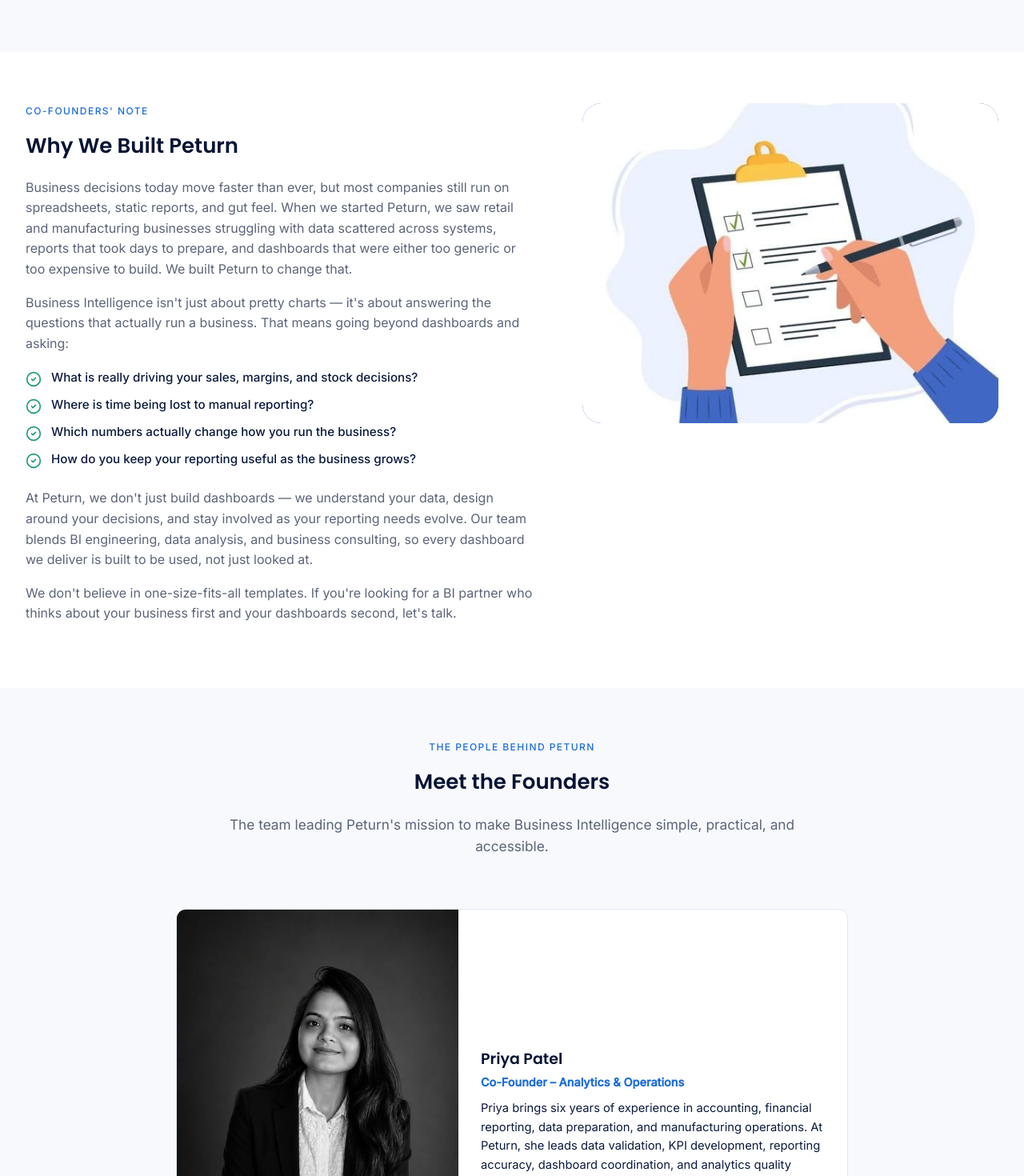
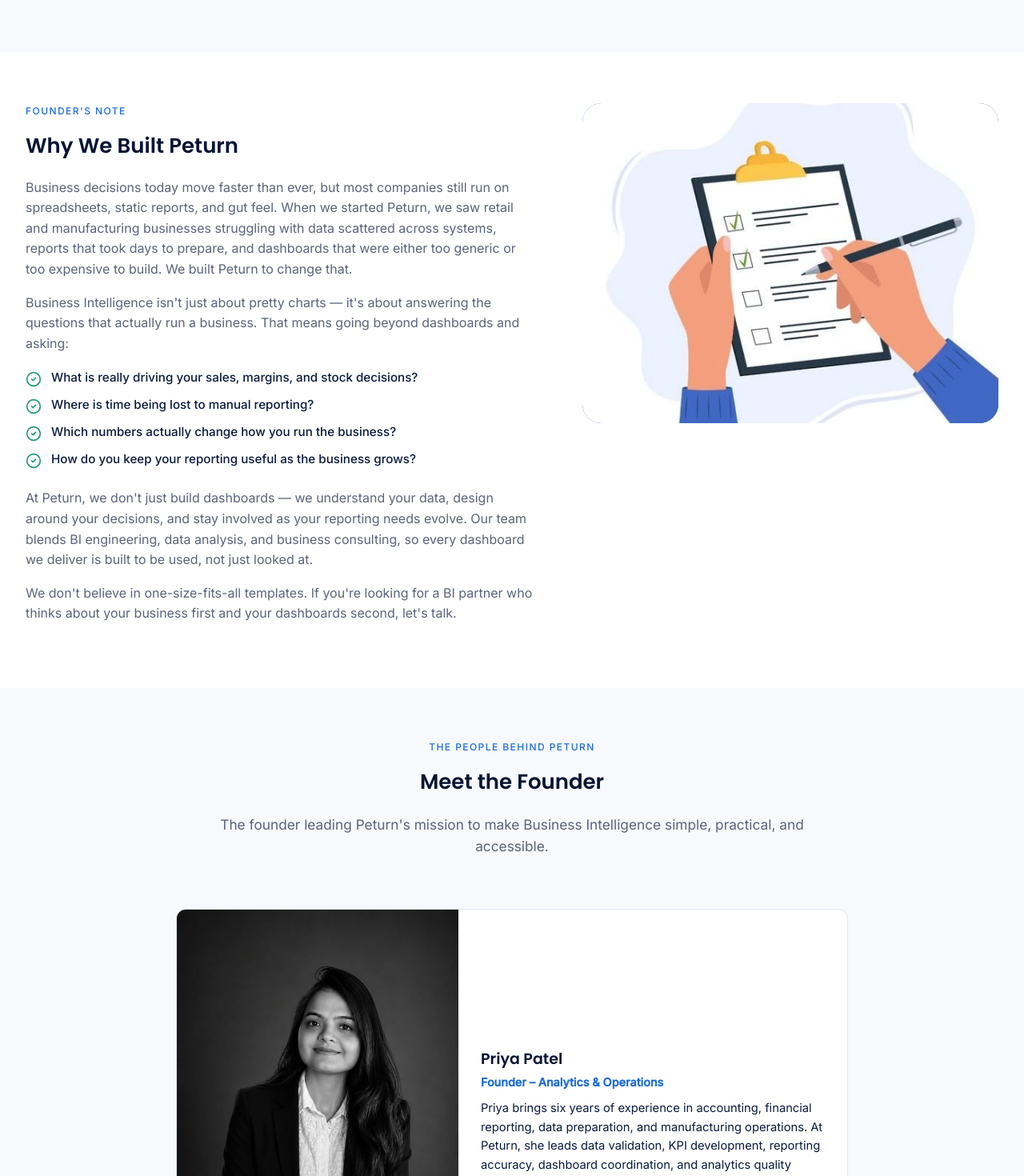
Before and after one commit to HiteshDave1602/peturn-website, a Next.js app: page /about in a window 1280 px wide. Shown: the part 1540-3010 px from the top of the page at 80% size. Built offline with nearby package versions, Linux system fonts and the light colour scheme.

Commit message:
updated changes

```diff
--- a/components/AboutPageContent.tsx
+++ b/components/AboutPageContent.tsx
@@ -22,7 +22,7 @@
 const founders = [
   {
     name: "Priya Patel",
-    role: "Co-Founder – Analytics & Operations",
+    role: "Founder – Analytics & Operations",
     bio: "Priya brings six years of experience in accounting, financial reporting, data preparation, and manufacturing operations. At Peturn, she leads data validation, KPI development, reporting accuracy, dashboard coordination, and analytics quality control.",
     image: "/images/priya-patel.jpeg",
   },
@@ -81,7 +81,7 @@
       <section className="section">
         <div className="container founders-note-grid">
           <Reveal>
-            <p className="eyebrow">Co-Founders&apos; Note</p>
+            <p className="eyebrow">Founder&apos;s Note</p>
             <h2>Why We Built Peturn</h2>
             <div className="about-copy">
               <p>Business decisions today move faster than ever, but most companies still run on spreadsheets, static reports, and gut feel. When we started Peturn, we saw retail and manufacturing businesses struggling with data scattered across systems, reports that took days to prepare, and dashboards that were either too generic or too expensive to build. We built Peturn to change that.</p>
@@ -98,7 +98,7 @@
             </div>
           </Reveal>
           <Reveal delay={0.1} as="div" className="founders-note-visual">
-            <Image src="/images/Co-Founders' Note.jpg" alt="Peturn co-founders" fill sizes="(max-width: 768px) 100vw, 50vw" style={{ objectFit: "cover" }} />
+            <Image src="/images/Co-Founders' Note.jpg" alt="Peturn founder" fill sizes="(max-width: 768px) 100vw, 50vw" style={{ objectFit: "cover" }} />
           </Reveal>
         </div>
       </section>
@@ -108,8 +108,8 @@
           <Reveal>
             <SectionHeading
               eyebrow="The people behind Peturn"
-              title="Meet the Founders"
-              text="The team leading Peturn's mission to make Business Intelligence simple, practical, and accessible."
+              title="Meet the Founder"
+              text="The founder leading Peturn's mission to make Business Intelligence simple, practical, and accessible."
             />
           </Reveal>
           <div className="team-grid">
```
